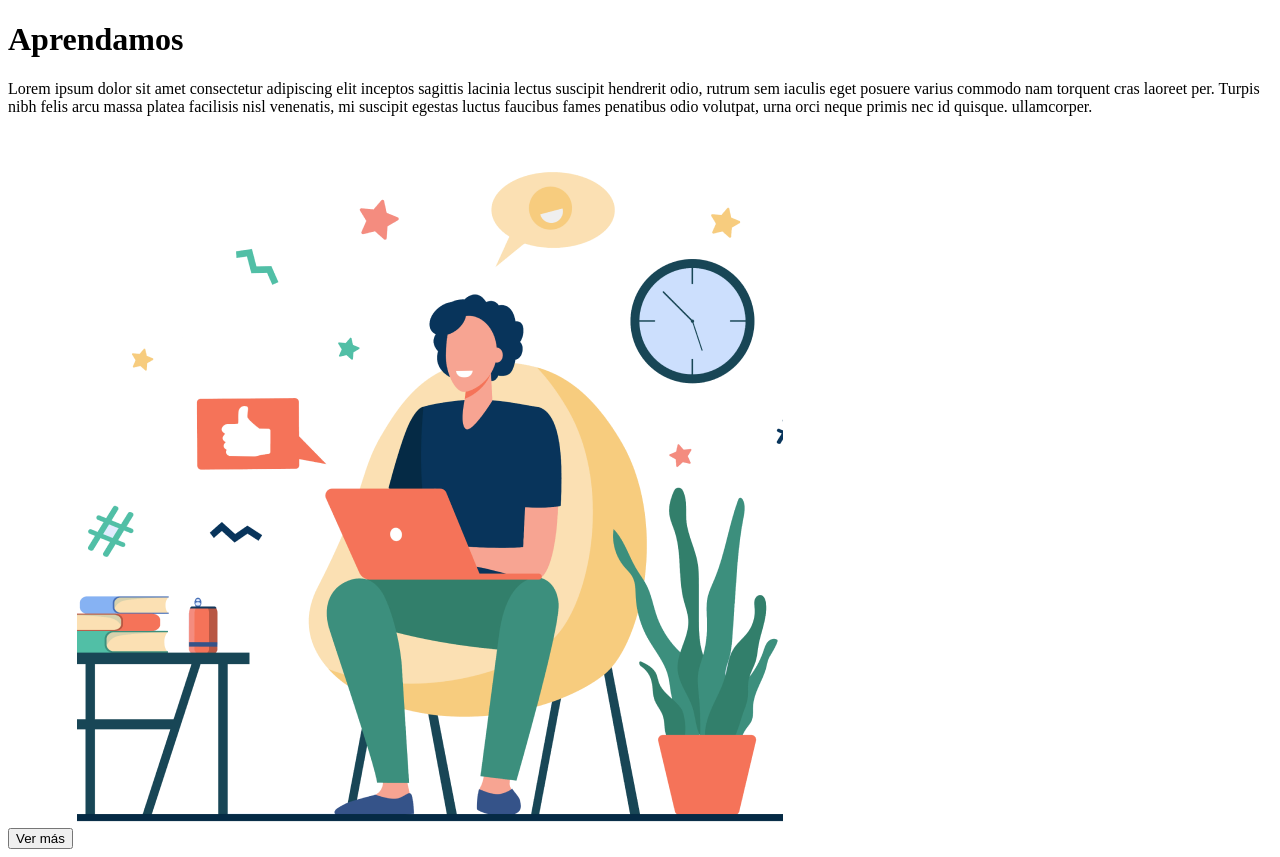
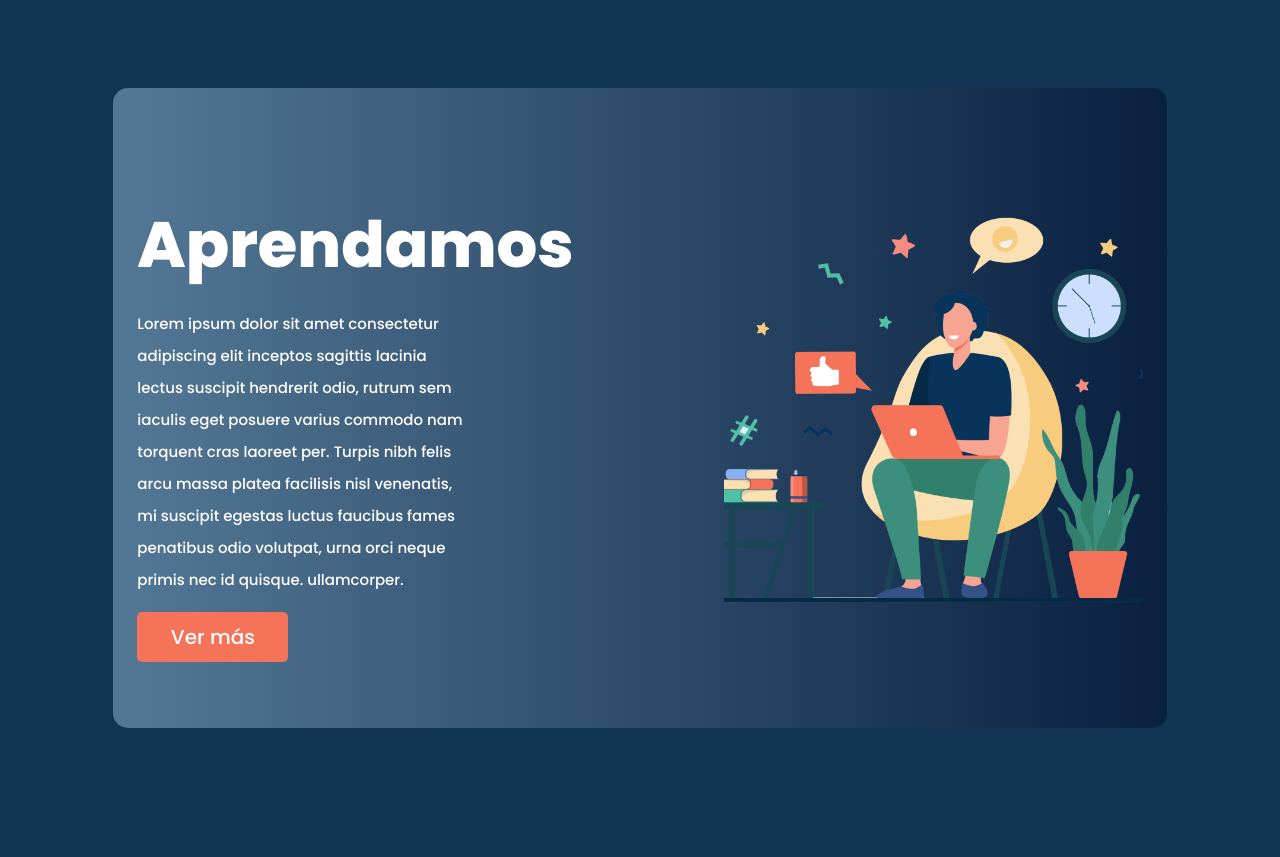
Before and after one commit to sabrinacb/27072022, a plain HTML site: page Webinar/index.html in a window 1280 px wide. After the commit the page ends 816 px from the top, so only its background shows below. Drawn offline with Linux system fonts and the light colour scheme.

Commit message:
Add files via upload

```diff
--- a/Webinar/css/estilos.css
+++ b/Webinar/css/estilos.css
@@ -0,0 +1,67 @@
+@import url('https://fonts.googleapis.com/css2?family=Poppins:wght@500;800&display=swap');
+* {
+
+  box-sizing: border-box;
+}
+body, button {
+    font-family: 'Poppins', sans-serif;
+    color: white;
+    background-color:#123553;
+}
+
+body {
+
+    height: 100vh;
+    display: flex;
+
+
+
+}
+
+button {
+    background-color:#F57359;
+    border:none;
+    border-radius: 5px;
+    width: 151px;
+    font-size: 20px;
+    padding:0.5em 1em;
+
+
+}
+
+h1 {
+    font-weight: 800;
+    font-size: 64px;
+    margin-bottom:16px;
+}
+p { font-size:15px;
+    line-height: 32px;
+    margin-bottom:16px;
+
+}
+
+p, button {
+    font-weight: 500;
+}
+
+
+main {
+width: 83.33%;
+height: 80vh;
+background: linear-gradient(to left, #09203F,#537895);
+margin: auto;
+padding: 1.5em;
+display: flex;
+justify-content: space-between;
+align-items: center;
+border-radius:15px;
+
+
+}
+
+img { width: 100%;}
+
+
+div { width:41.66%; }
+
+#contenedor { width: 33.33%;}
--- a/Webinar/index.html
+++ b/Webinar/index.html
@@ -1,21 +1,33 @@
 <!DOCTYPE html>
 <html lang="en">
+
 <head>
     <meta charset="UTF-8">
     <meta http-equiv="X-UA-Compatible" content="IE=edge">
     <meta name="viewport" content="width=device-width, initial-scale=1.0">
     <title>Webinar</title>
-   <link rel="stylesheet" href="css/estilos.css">
+    <link rel="stylesheet" href="css/estilos.css">
 </head>
+
 <body>
-<h1>    Aprendamos     </h1>
 
-<p>Lorem ipsum dolor sit amet consectetur adipiscing elit inceptos sagittis lacinia lectus suscipit hendrerit odio, rutrum sem iaculis eget posuere varius commodo nam torquent cras laoreet per. Turpis nibh felis arcu massa platea facilisis nisl venenatis, mi suscipit egestas luctus faucibus fames penatibus odio volutpat, urna orci neque primis nec id quisque. ullamcorper.</p>
+    <main>
+     <div id="contenedor">
+        <h1> Aprendamos </h1>
 
-<button>Ver más</button>
+        <p>Lorem ipsum dolor sit amet consectetur adipiscing elit inceptos sagittis lacinia lectus suscipit hendrerit
+            odio, rutrum sem iaculis eget posuere varius commodo nam torquent cras laoreet per. Turpis nibh felis arcu
+            massa platea facilisis nisl venenatis, mi suscipit egestas luctus faucibus fames penatibus odio volutpat,
+            urna orci neque primis nec id quisque. ullamcorper.</p>
 
-<img src="imagenes/foto.png" alt="Aprendamos imagen">
+        <button>Ver más</button>
+    </div>
+    <div>
+        <img src="imagenes/foto.png" alt="Aprendamos imagen">
 
+    </div>
+    </main>
 
 </body>
+
 </html>
```
